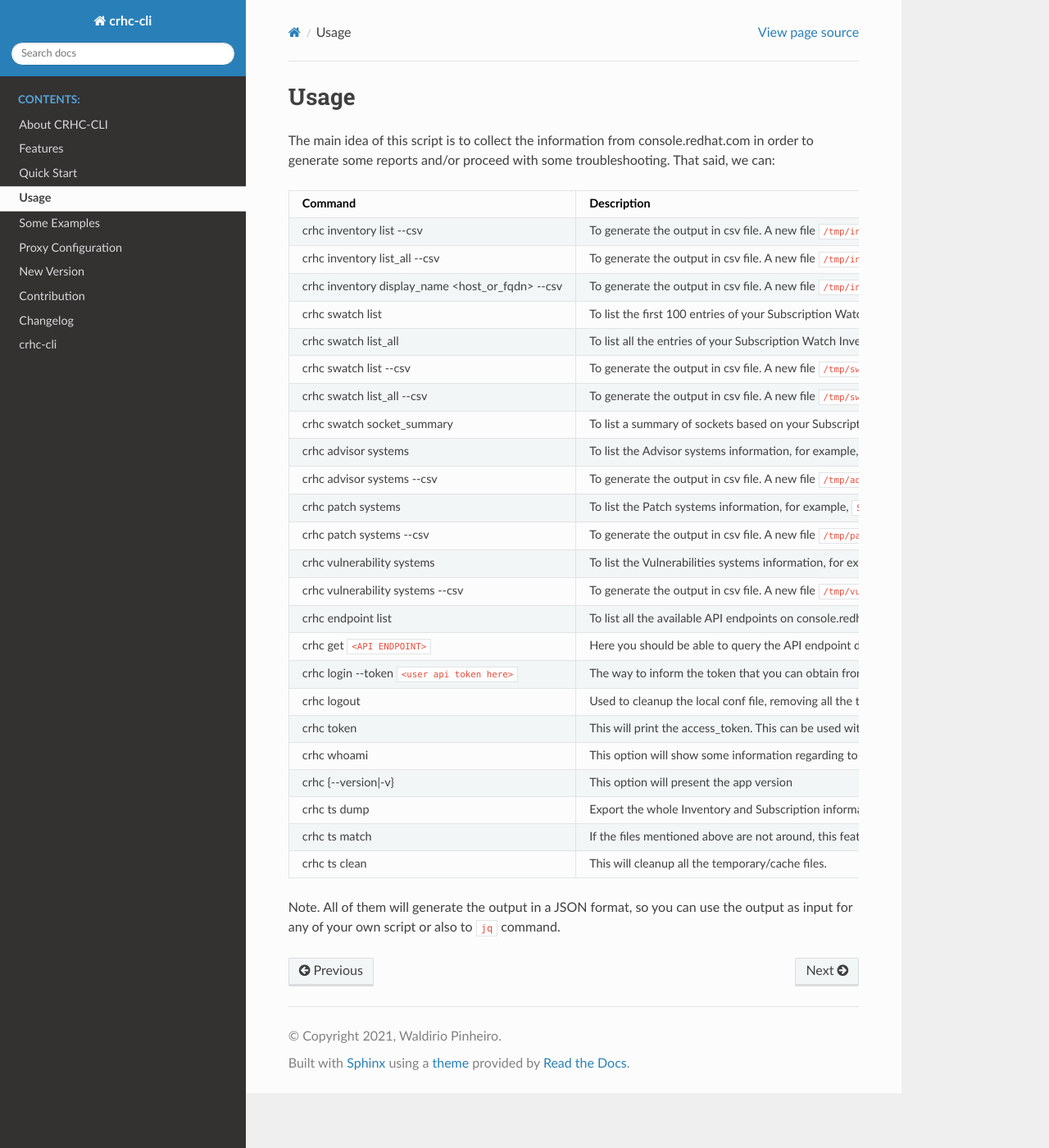
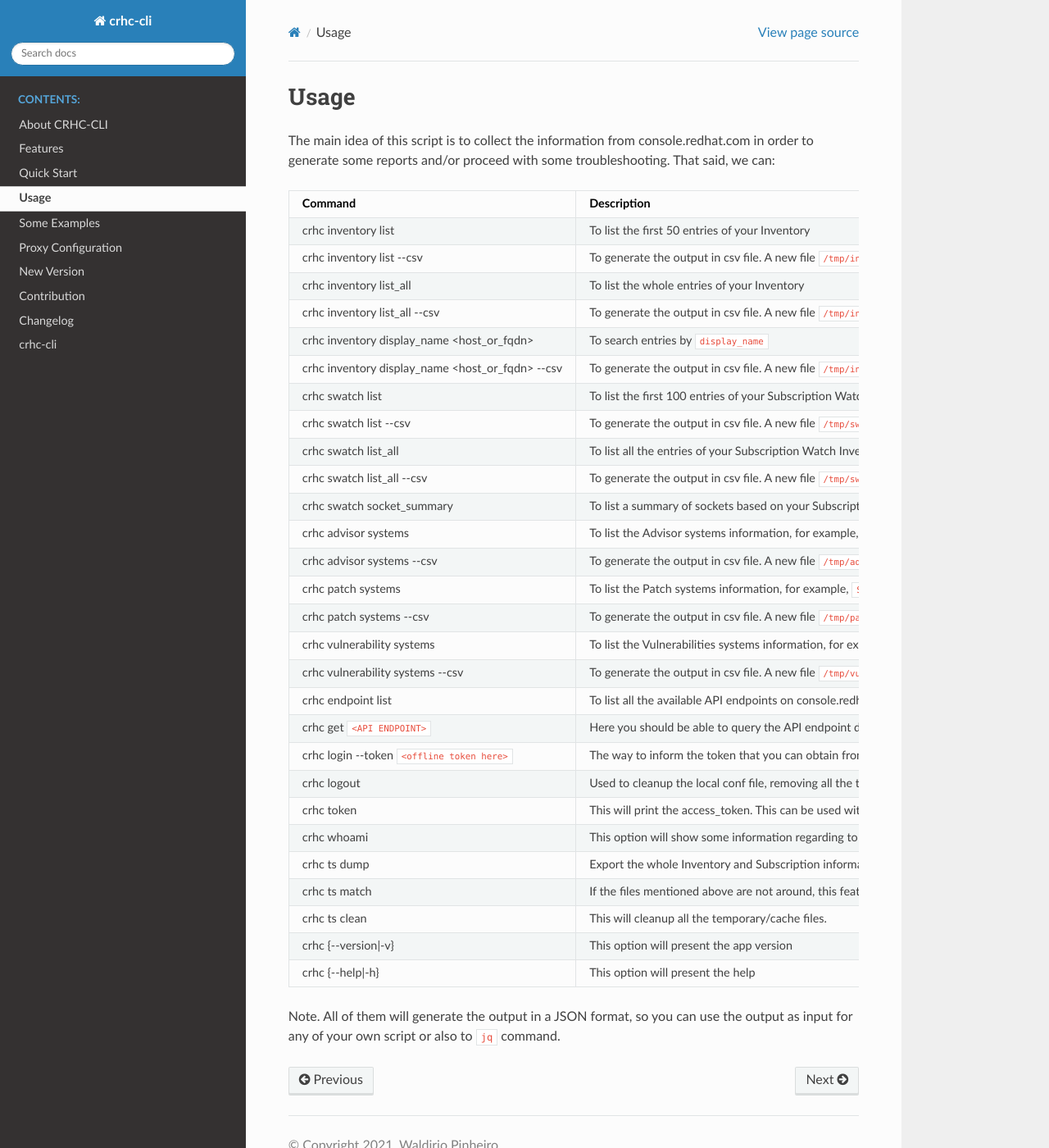
Before and after one commit to C-RH-C/crhc-cli, a Sphinx documentation site: the page built from docs/usage.rst, in a window 1280 px wide and 1400 px high. Shown: the whole window at 82% size. Built offline with Sphinx 7.4.7 and the Read the Docs theme 2.0.0, drawn with Linux system fonts in a browser that asks for light colours.

Commit message:
[ENHANCEMENT] last usage update

```diff
--- a/docs/usage.rst
+++ b/docs/usage.rst
@@ -8,18 +8,24 @@
 
     * - Command
       - Description
+    * - crhc inventory list
+      - To list the first 50 entries of your Inventory
     * - crhc inventory list \-\-csv
       - To generate the output in csv file. A new file ``/tmp/inventory_report.csv`` will be created.
+    * - crhc inventory list_all
+      - To list the whole entries of your Inventory
     * - crhc inventory list_all \-\-csv
       - To generate the output in csv file. A new file ``/tmp/inventory_report.csv`` will be created.
+    * - crhc inventory display_name <host_or_fqdn>
+      - To search entries by ``display_name``
     * - crhc inventory display_name <host_or_fqdn> \-\-csv
       - To generate the output in csv file. A new file ``/tmp/inventory_report.csv`` will be created.
     * - crhc swatch list
       - To list the first 100 entries of your Subscription Watch Inventory
+    * - crhc swatch list \-\-csv
+      - To generate the output in csv file. A new file ``/tmp/swatch_report.csv`` will be created.
     * - crhc swatch list_all
       - To list all the entries of your Subscription Watch Inventory
-    * - crhc swatch list \-\-csv
-      - To generate the output in csv file. A new file ``/tmp/swatch_report.csv`` will be created.
     * - crhc swatch list_all \-\-csv
       - To generate the output in csv file. A new file ``/tmp/swatch_report.csv`` will be created.
     * - crhc swatch socket_summary
@@ -40,7 +46,7 @@
       - To list all the available API endpoints on console.redhat.com
     * - crhc get ``<API ENDPOINT>``
       - Here you should be able to query the API endpoint directly
-    * - crhc login \-\-token ``<user api token here>``
+    * - crhc login \-\-token ``<offline token here>``
       - The way to inform the token that you can obtain from https://console.redhat.com/openshift/token
     * - crhc logout
       - Used to cleanup the local conf file, removing all the token information
@@ -48,13 +54,15 @@
       - This will print the access_token. This can be used with curl, for example.
     * - crhc whoami
       - This option will show some information regarding to the user who requested the token
-    * - crhc {\-\-version|\-v}
-      - This option will present the app version
     * - crhc ts dump
       - Export the whole Inventory and Subscription information in json format. Some files will be created.
     * - crhc ts match
       - If the files mentioned above are not around, this feature will call the dump and after that will check both files and will create the 3rd one with the whole information correlated accordingly.
     * - crhc ts clean
       - This will cleanup all the temporary/cache files.
+    * - crhc {\-\-version|\-v}
+      - This option will present the app version
+    * - crhc {\-\-help|\-h}
+      - This option will present the help
 
 Note. All of them will generate the output in a JSON format, so you can use the output as input for any of your own script or also to ``jq`` command.
```
